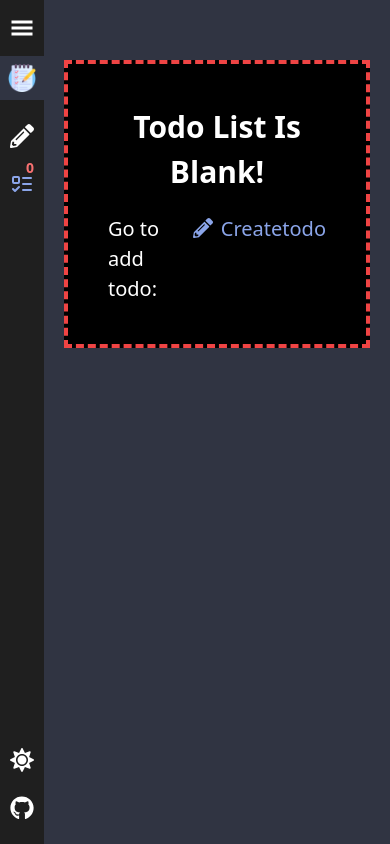
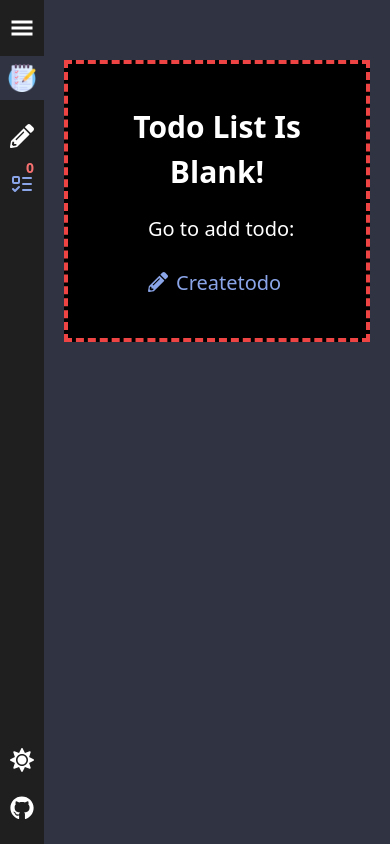
Before and after one commit to DesaiDixit123/Todo-App, a React (Vite) app: page /Todolist in a window 390 px wide. Built offline with nearby package versions, Linux system fonts and the light colour scheme.

Commit message:
list blank responsive

```diff
--- a/src/components/pages/TodoList.jsx
+++ b/src/components/pages/TodoList.jsx
@@ -32,7 +32,7 @@ export default function TodoList() {
                 </h1>
               </div>
 
-              <div className="flex justify-center pt-[20px] gap-6">
+              <div className="flex justify-center pt-[20px] gap-6 blank1:flex blank1:flex-col blank1:pl-[40px]">
                 <p className="text-[20px] text-[--white]">Go to add todo:</p>
                 <Link
                   to={"/"}
--- a/tailwind.config.js
+++ b/tailwind.config.js
@@ -68,6 +68,9 @@ export default {
        list4: {
           max: "400px"
         },
+       blank1: {
+          max: "480px"
+        },
       },
 
       gridTemplateColumns: {
```
